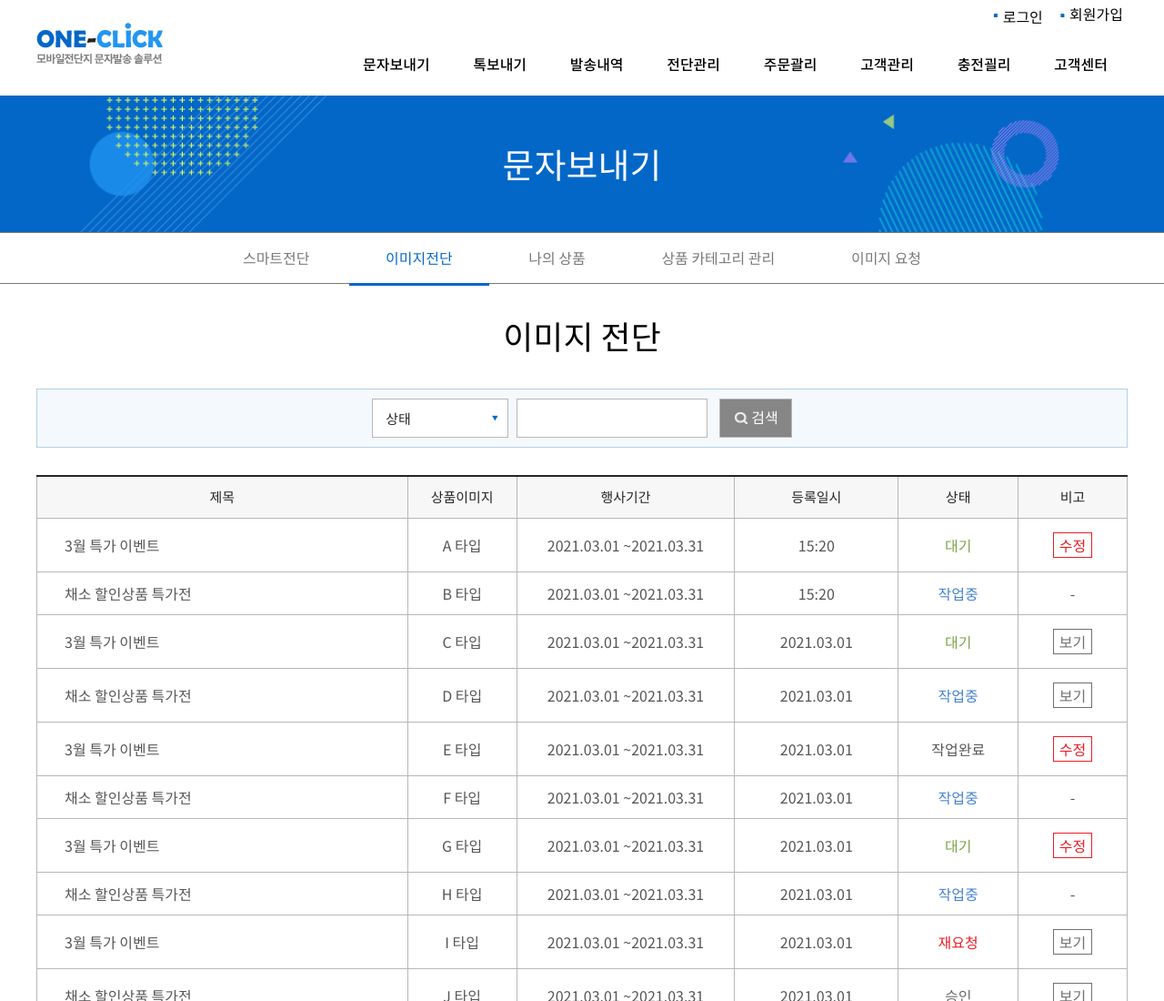
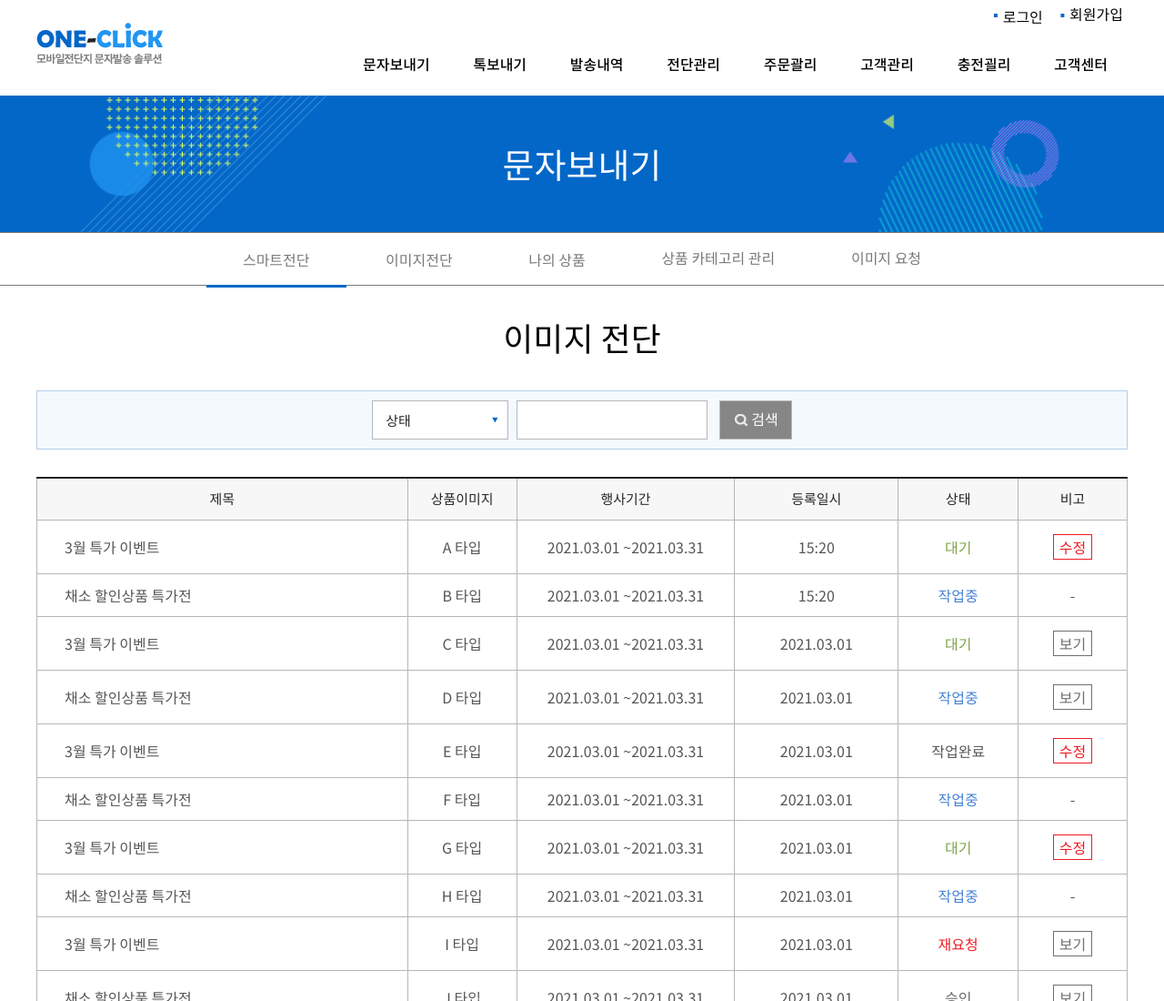
Before and after one commit to eyemgdi-dral/eyemgdi-dral.github.io, a plain HTML site: page html/page-25.html in a window 1280 px wide. Shown: the top 1100 px of the page at 91% size. Drawn offline with nearby package versions, Linux system fonts and the light colour scheme; files whose address does not match are found by name.

Commit message:
menu link

```diff
--- a/html/page-25.html
+++ b/html/page-25.html
@@ -18,9 +18,9 @@
 <div class="nav-sub-wrap">
     <div class="container">
         <ul class="nav-sub">
-            <li class="nav-item">스마트전단</li>
-            <li class="nav-item on">이미지전단</li>
-            <li class="nav-item">나의 상품</li>
+            <li class="nav-item on"><a href="page-15.html">스마트전단</a></li>
+            <li class="nav-item"><a href="page-25.html">이미지전단</a></li>
+            <li class="nav-item"><a href="page-32.html">나의 상품</a></li>
             <li class="nav-item">상품 카테고리 관리</li>
             <li class="nav-item">이미지 요청</li>
         </ul>
--- a/html/template/header.html
+++ b/html/template/header.html
@@ -3,7 +3,7 @@
         <div class="btn_icon"></div>
     </div>
     <div class="brand">
-        <a href="/">
+        <a href="/html/page-main-3.html">
             <img src="../IMG/logo.png" alt="">
         </a>
     </div>
```
Also changed, not shown: html/page-32.html (+3 -3 lines), html/page-33.html (+3 -3 lines).
